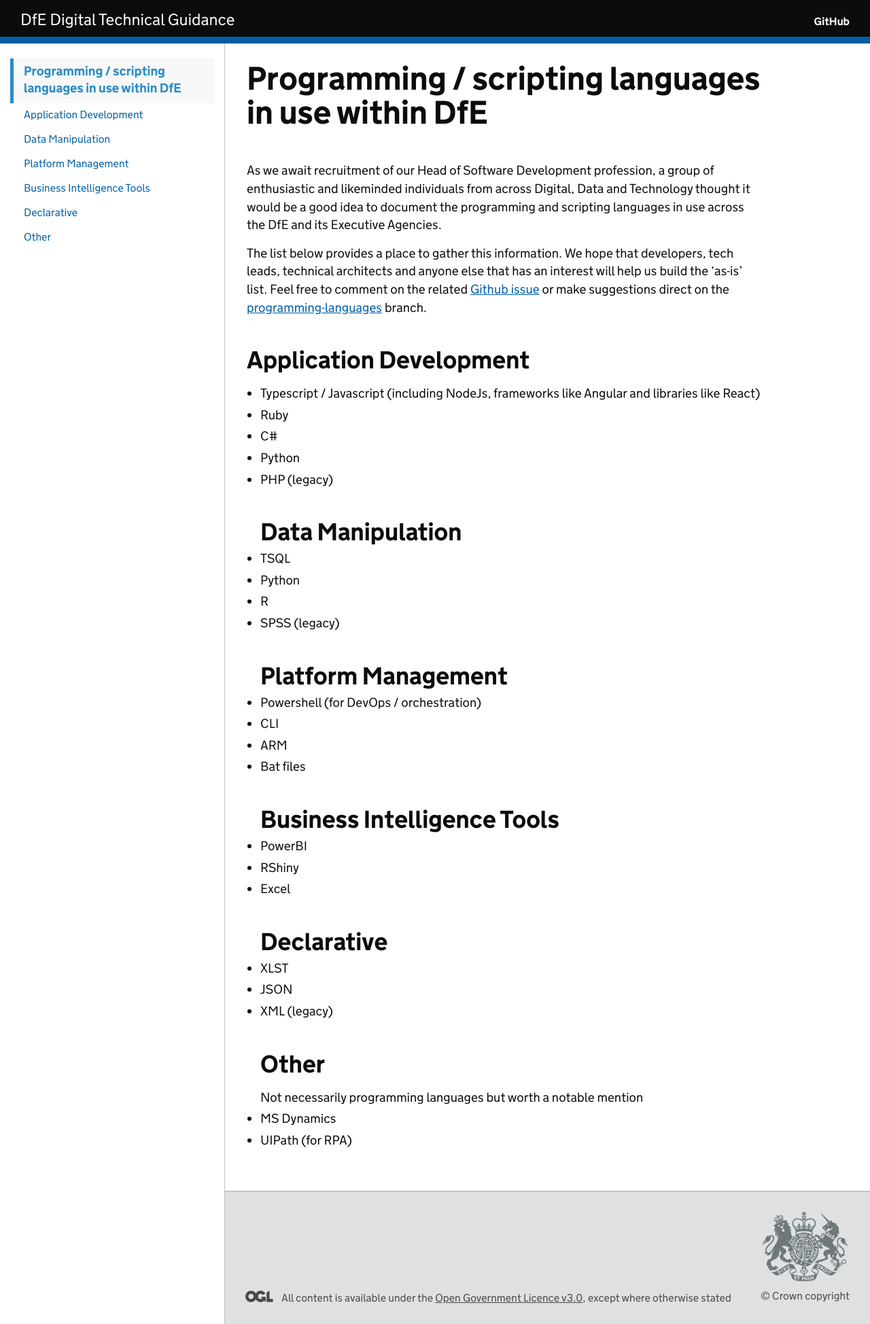
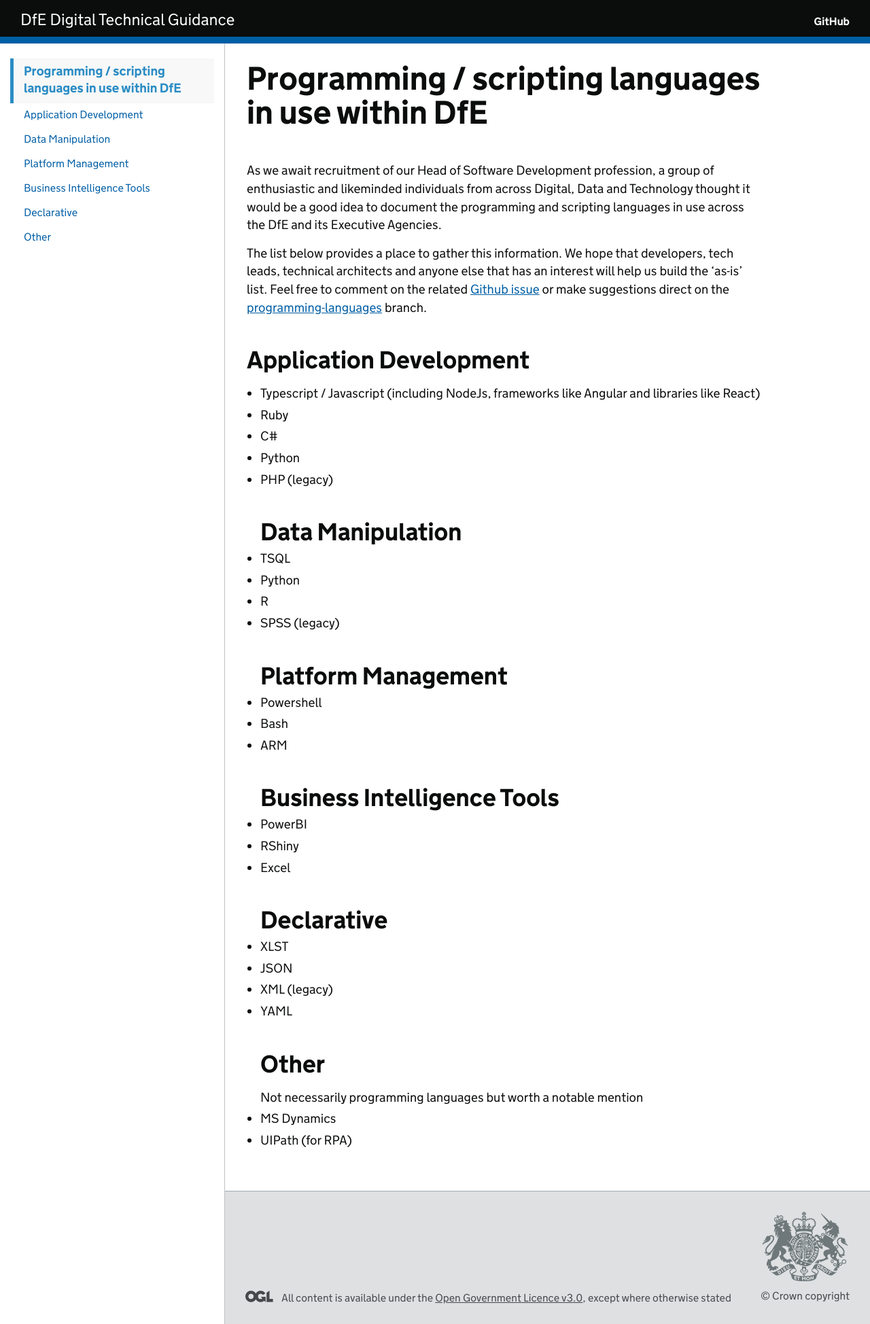
Before and after one commit to DFE-Digital/technical-guidance, a Jekyll site: the page built from guides/languages.md, in a window 1280 px wide. Shown: the whole page at 68% size. Built offline with Jekyll 4.4.1, drawn with Linux system fonts in a browser that asks for light colours; our own code applies the rules of GitHub Pages for plain Markdown files.

Commit message:
Remove confusing entries in platform management
* Removed the description for PowerShell as it was misleading
* Removed CLI because it is unclear what it is referring to
* Removed BAT file. A Bat file isn't a language and we should also be guiding people away from using this them

* Added YAML to Declarative
* Added Bash to Platform Management

We also mention tooling in this article which I feel is out of scope as they are not languages.

```diff
--- a/guides/languages.md
+++ b/guides/languages.md
@@ -32,10 +32,9 @@ branch.
 - SPSS (legacy)
 
 ## Platform Management
-- Powershell (for DevOps / orchestration)
-- CLI
+- Powershell
+- Bash
 - ARM
-- Bat files
 
 ## Business Intelligence Tools
 - PowerBI
@@ -46,6 +45,7 @@ branch.
 - XLST
 - JSON
 - XML (legacy)
+- YAML
 
 ## Other
 Not necessarily programming languages but worth a notable mention
```
